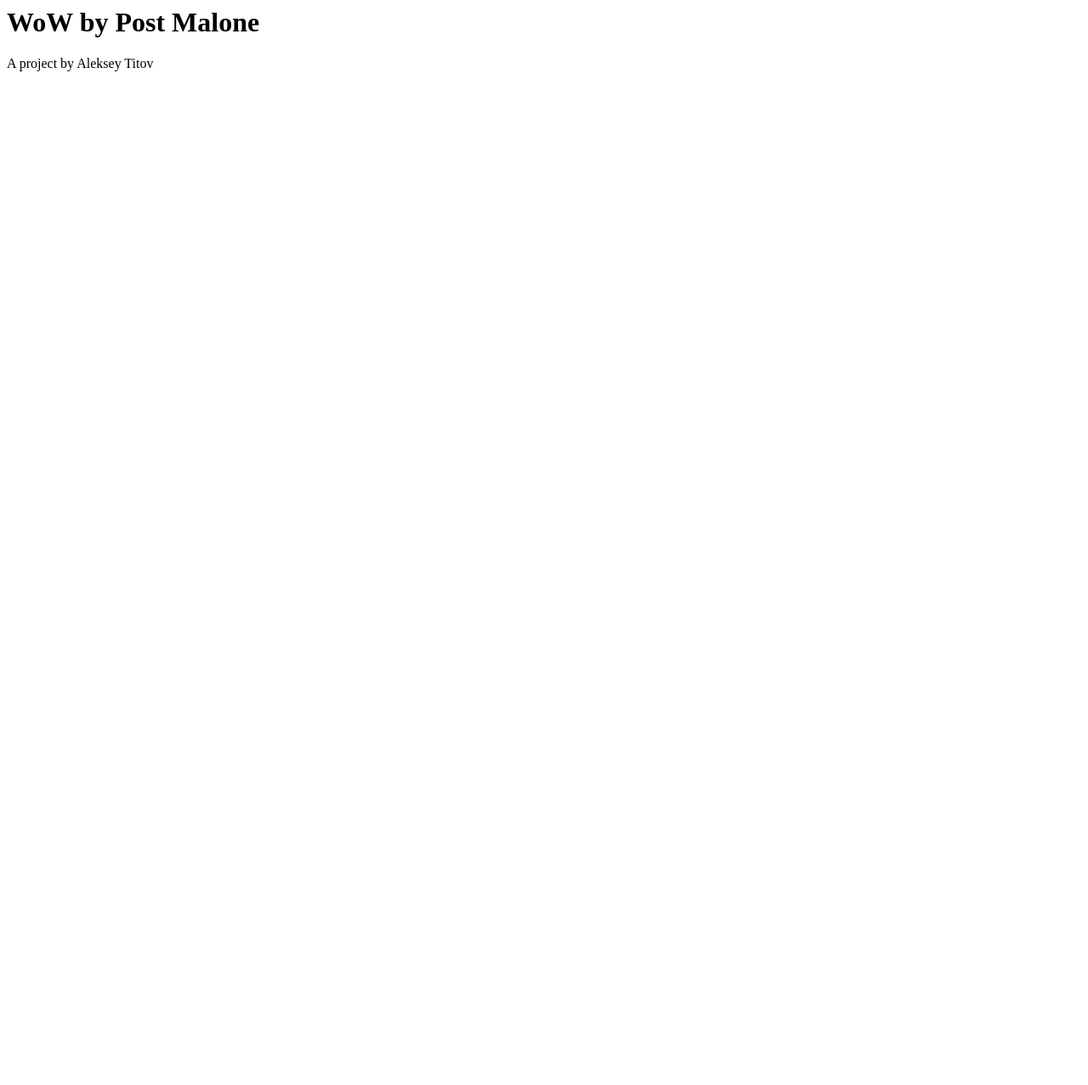
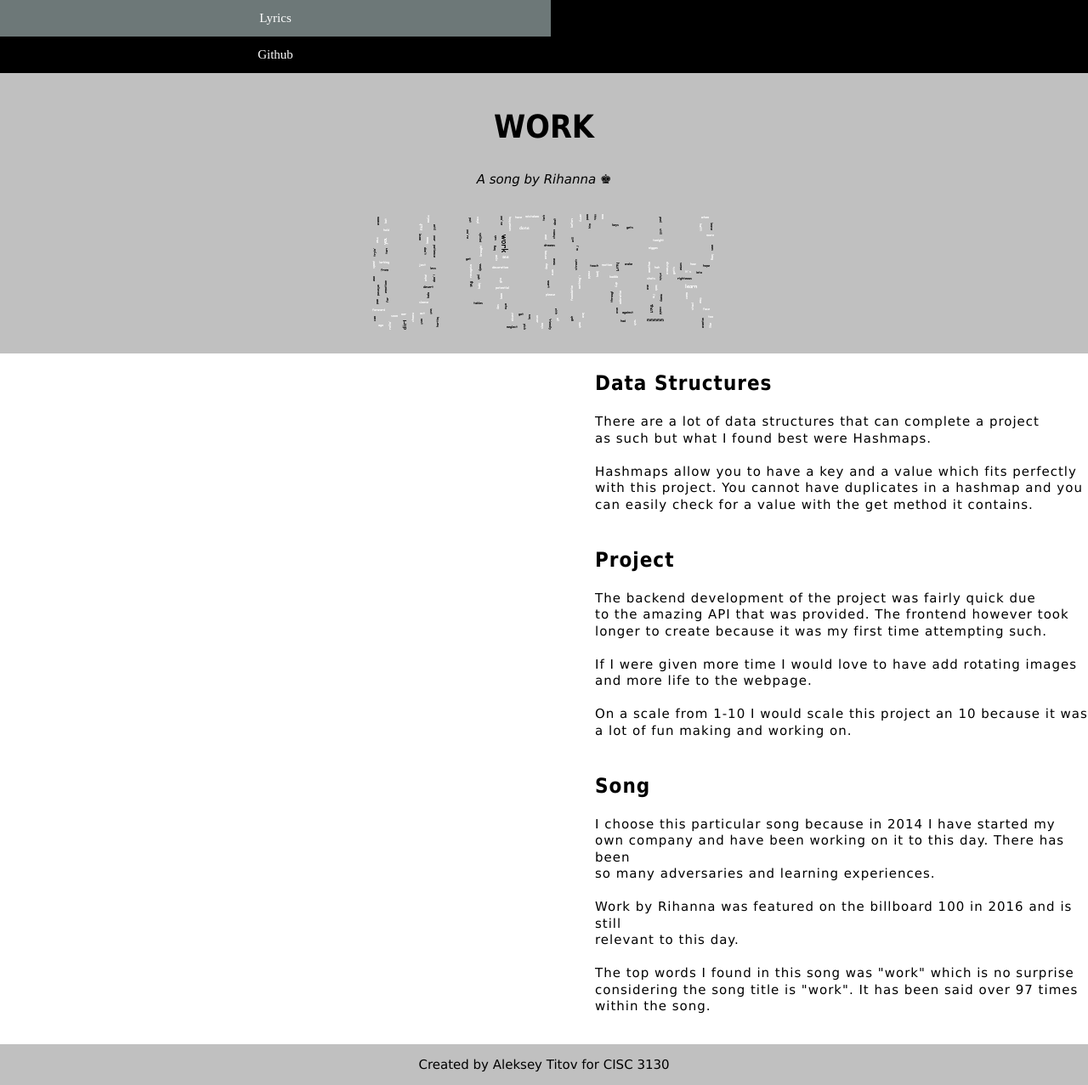
Before and after one commit to AlekseyTitov99/alekseytitov99.github.io, a plain HTML site: page index.html in a window 1280 px wide. Shown: the whole page at 85% size. Before the commit the page ends 800 px from the top, so only its background shows below. Drawn offline with Linux system fonts and the light colour scheme.

Commit message:
Complete

```diff
--- a/index.html
+++ b/index.html
@@ -1,9 +1,118 @@
 <html>
-  <head>
-  <h1> WoW by Post Malone </h1>
-  </head>
+<meta charset="UTF-8">
+<body>
 
-  <body>
-  <p> A project by Aleksey Titov </p>
-  </body>
+  <!-- Navbar -->
+  <div class="navbar">
+    <a href="https://genius.com/Rihanna-work-lyrics">Lyrics</a>
+    <a href="https://github.com/AlekseyTitov99">Github</a>
+  </div>
+
+  <!-- Heading -->
+  <section class="heading">
+    <h1>WORK</h1>
+    <p><i>A song by Rihanna &#9818;</i></p>
+    <center><img src="wordcloud.png"></center>
+  </section>
+
+  <!-- Body -->
+  <section class="body">
+    <h1>Data Structures</h1>
+    <p>
+      There are a lot of data structures that can complete a project<br>
+      as such but what I found best were Hashmaps.<br><br>
+      Hashmaps allow you to have a key and a value which fits perfectly<br>
+      with this project. You cannot have duplicates in a hashmap and you<br>
+      can easily check for a value with the get method it contains.<br><br>
+    </p>
+
+    <h1>Project</h1>
+    <p>
+      The backend development of the project was fairly quick due<br>
+      to the amazing API that was provided. The frontend however took<br>
+      longer to create because it was my first time attempting such.<br><br>
+      If I were given more time I would love to have add rotating images<br>
+      and more life to the webpage.<br><br>
+      On a scale from 1-10 I would scale this project an 10 because it was<br>
+      a lot of fun making and working on.<br><br>
+
+    <h1>Song</h1>
+    <p>
+      I choose this particular song because in 2014 I have started my<br>
+      own company and have been working on it to this day. There has been<br>
+      so many adversaries and learning experiences.<br><br>
+      Work by Rihanna was featured on the billboard 100 in 2016 and is still<br>
+      relevant to this day.<br><br>
+      The top words I found in this song was "work" which is no surprise<br>
+      considering the song title is "work". It has been said over 97 times<br>
+      within the song.<br><br>
+    </p>
+  </section>
+
+  <!-- Footer -->
+  <footer class="footer">
+    <p>Created by Aleksey Titov for CISC 3130</p>
+  </footer>
+
+</body>
 </html>
+
+<style>
+p {
+  color: #000000;
+  font-family: verdana;
+  font-size: 15px;
+}
+
+body {
+  margin:0px;
+  padding:0px;
+}
+
+.body {
+  margin-left: 350px;
+  padding-left: 350px;
+  font-family: Tahoma;
+  letter-spacing: 1px;
+  line-height: 1.3;
+}
+
+.heading {
+  background-color: #C0C0C0;
+  color: #000000;
+  padding: 10px;
+  font-size: 25px;
+  text-align: center;
+  font-family: Tahoma;
+}
+
+.navbar {
+  width: 100%;
+  background-color: #000000;
+  overflow: auto;
+}
+
+.navbar a:hover {
+  background-color: #6d7878;
+}
+
+.navbar a {
+  float: left;
+  padding: 13px;
+  color: white;
+  text-decoration: none;
+  font-size: 15px;
+  width: 48.6%;
+  text-align: center;
+  background-color: #000000;
+}
+
+.footer {
+  width: 100%;
+  background-color: #C0C0C0;
+  color: #000000;
+  text-align: center;
+  overflow: auto;
+  font-family: Tahoma;
+}
+</style>
```
Also changed, not shown: output.txt, song.txt, star.jpg (deleted), wordcloud.png (added), work.png (added), 7 other files.
